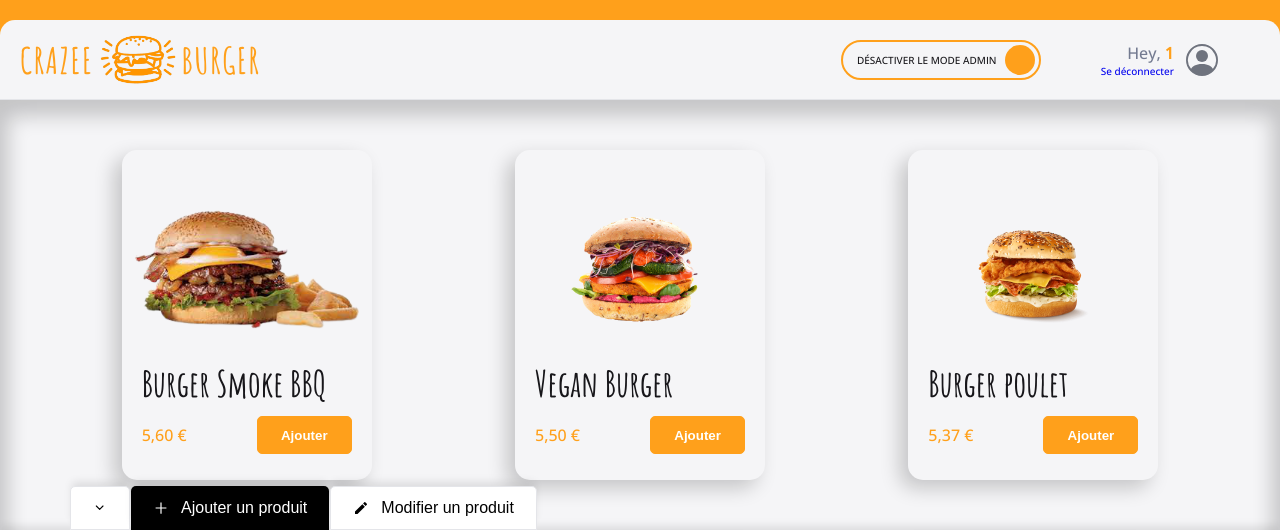
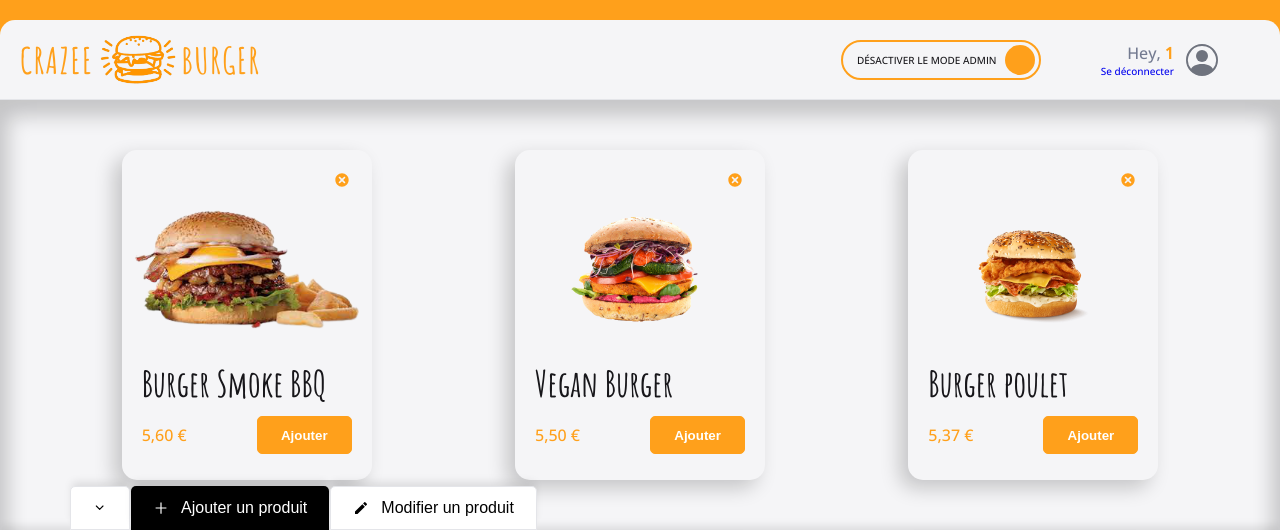
Before and after one commit to MatVD/crazee-burger, a React (Vite) app: page /order/1 in a window 1280 px wide. Both pictures are taken after a click on the label 940 px from the left and 59 px from the top of the page. Shown: the top 532 px of the page. Built offline with nearby package versions, Linux system fonts and the light colour scheme.

Commit message:
F08: PanelAdmin > Reworks on adminContext for better perf.

```diff
--- a/index.html
+++ b/index.html
@@ -3,7 +3,7 @@
   <head>
     <meta charset="UTF-8" />
     <link rel="stylesheet" href="index.css" type="text/css" />
-    <link rel="preload" href="/src/assets/burger-background.webp" />
+    <link rel="preload" href="/src/assets/burger-background.webp" as="image" />
     <meta name="viewport" content="width=device-width, initial-scale=1.0" />
     <link rel="preconnect" href="https://fonts.googleapis.com" />
     <link rel="preconnect" href="https://fonts.gstatic.com" crossorigin />
--- a/src/components/pages/order/OrderPage.jsx
+++ b/src/components/pages/order/OrderPage.jsx
@@ -11,7 +11,9 @@ const OrderPage = () => {
 
   return (
     <OrderPageStyled>
-      <AdminContext.Provider value={{ isAdminMode, setAdminMode, tabSelected, setTabSelected }}>
+      <AdminContext.Provider
+        value={{ isAdminMode, setAdminMode, tabSelected, setTabSelected }}
+      >
         <div className="container">
           <Navbar />
           <Main />
--- a/src/components/pages/order/card/Card.jsx
+++ b/src/components/pages/order/card/Card.jsx
@@ -13,6 +13,7 @@ export const Card = ({ imageSource, title, price }) => {
 };
 
 const CardStyled = styled.div`
+  position: relative; // For delete button
   width: 250px;
   height: 330px;
   margin: auto;
--- a/src/components/pages/order/card/TopCard.jsx
+++ b/src/components/pages/order/card/TopCard.jsx
@@ -1,8 +1,13 @@
 import { styled } from "styled-components";
+import { TiDelete } from "react-icons/ti";
+import { theme } from "../../../../assets/theme";
+import { useAdminContext } from "../../../../contexts/AdminContext";
 
 const TopCard = ({ image, title }) => {
+  const { isAdminMode } = useAdminContext();
   return (
     <TopCardStyled>
+      {isAdminMode && <TiDelete className="delete" />}
       <img src={image} alt={`image du produit ${title}`} />
     </TopCardStyled>
   );
@@ -17,6 +22,20 @@ const TopCardStyled = styled.div`
   display: flex;
   justify-content: center;
 
+  .delete {
+    position: absolute;
+    top: 20px;
+    right: 20px;
+    width: 20px;
+    height: 20px;
+    color: ${theme.colors.primary};
+  }
+
+  .delete:hover {
+    cursor: pointer;
+    color: ${theme.colors.red};
+  }
+
   img {
     height: 100%;
     height: 100%;
--- a/src/components/pages/order/navbar/AdminButtonAndToast.jsx
+++ b/src/components/pages/order/navbar/AdminButtonAndToast.jsx
@@ -2,12 +2,11 @@ import { styled } from "styled-components";
 import ToggleButton from "../../../reusable-ui/ToggleButton";
 import "react-toastify/dist/ReactToastify.css";
 import { ToastContainer, toast } from "react-toastify";
-import { useContext } from "react";
 import { theme } from "../../../../assets/theme";
-import AdminContext from "../../../../contexts/AdminContext";
+import { useAdminContext } from "../../../../contexts/AdminContext";
 
 export const AdminButtonAndToast = () => {
-  const { isAdminMode, setAdminMode } = useContext(AdminContext);
+  const { isAdminMode, setAdminMode } = useAdminContext();
 
   const onToggle = () => {
     if (!isAdminMode) {
--- a/src/components/reusable-ui/AdminToggleButton.jsx
+++ b/src/components/reusable-ui/AdminToggleButton.jsx
@@ -13,7 +13,7 @@ const AdminToggleButton = ({ isOpen, setIsOpen }) => {
 
   return (
     <AdminButtonStyled
-      isOpen={isOpen}
+      isopen={isOpen}
       theme={themeContext}
       onClick={handleClick}
     >
@@ -34,7 +34,7 @@ const AdminButtonStyled = styled.button`
   border-radius: 5px 5px 0 0;
   box-shadow: ${theme.shadows.subtle};
 
-  ${(props) => (props.isOpen ? props.theme.light : props.theme.dark)};
+  ${(props) => (props.isopen ? props.theme.light : props.theme.dark)};
 
   &:hover {
     text-decoration: underline;
--- /dev/null
+++ b/src/contexts/AdminContext.jsx
@@ -0,0 +1,35 @@
+// Admin Context //
+
+import { createContext, useContext, useState } from "react";
+
+const AdminContext = createContext({
+  isAdminMode: false,
+  setAdminMode: () => {},
+  tabSelected: false,
+  setTabSelected: () => {},
+});
+
+export function useAdminContext() {
+  const { isAdminMode, setAdminMode, tabSelected, setTabSelected } =
+    useContext(AdminContext);
+
+  return {
+    isAdminMode,
+    setAdminMode,
+    tabSelected,
+    setTabSelected,
+  };
+}
+
+export default AdminContext;
+
+// export default function AdminContextProvider({ children }) {
+//   const [isAdminMode, setAdminMode] = useState(false);
+//   const [tabSelected, setTabSelected] = useState("add");
+
+//   <AdminContext.Provider
+//     value={{ isAdminMode, setAdminMode, tabSelected, setTabSelected }}
+//   >
+//     {children}
+//   </AdminContext.Provider>;
+// }
--- a/src/contexts/adminContext.js
+++ /dev/null
@@ -1,10 +0,0 @@
-// Admin Context //
-
-import { createContext } from "react";
-
-export default createContext({
-  isAdminMode: false,
-  setAdminMode: () => {},
-  tabSelected: false,
-  setTabSelected: () => {},
-})
--- /dev/null
+++ b/src/index.css
@@ -0,0 +1,11 @@
+*,
+::before,
+::after {
+  box-sizing: border-box;
+  margin: 0;
+  padding: 0;
+}
+
+body {
+  font-family: Open Sans;
+}
--- a/src/main.jsx
+++ b/src/main.jsx
@@ -2,6 +2,7 @@ import ReactDOM from "react-dom/client";
 import App from "./App.jsx";
 import { BrowserRouter } from "react-router-dom";
 import { StrictMode } from "react";
+import "./index.css";
 
 ReactDOM.createRoot(document.getElementById("root")).render(
   <StrictMode>
```
